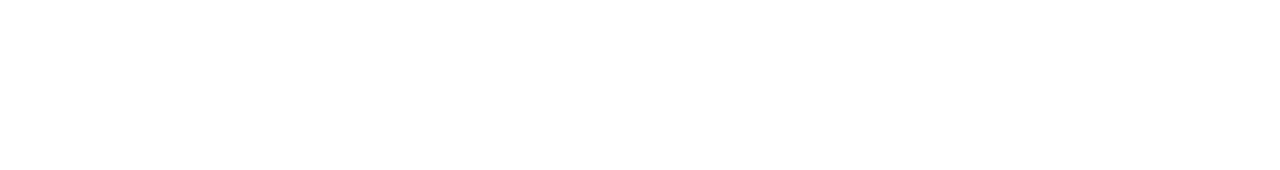
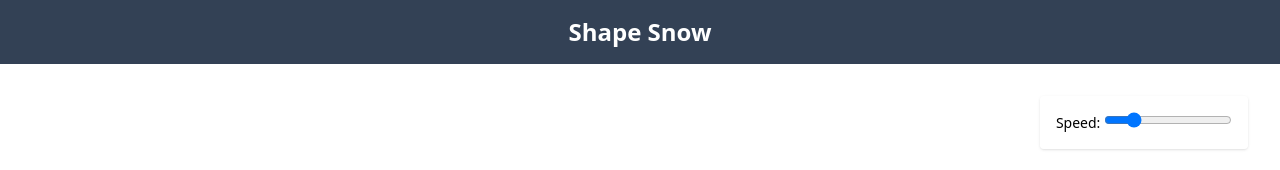
Before and after one commit to silbaram/silbaram.github.io, a Gatsby site: page /web-motion/shape-snow in a window 1280 px wide. Before the commit this address had no page. Built offline with nearby package versions, Linux system fonts and the light colour scheme; Gatsby itself is replaced by a stand-in of ours.

Commit message:
Add Shape Snow motion effect

```diff
--- a/src/data/projectCardDataList.js
+++ b/src/data/projectCardDataList.js
@@ -44,6 +44,15 @@
     tags: ['motion'],
     demoUrl: '/web-motion/alphabet-rain'
   },
+  {
+    id: 'motion-2',
+    type: 'motion',
+    title: 'Shape Snow',
+    description: 'Shapes fall like snow, pile up on the ground and melt away.',
+    imageUrl: 'https://placehold.co/600x400/2f855a/e2e8f0?text=Shape+Snow',
+    tags: ['motion'],
+    demoUrl: '/web-motion/shape-snow'
+  },
 ];
 
 export default projectCardDataList;
--- /dev/null
+++ b/src/pages/web-motion/shape-snow/index.js
@@ -0,0 +1,148 @@
+import React, { useEffect, useRef, useState } from "react"
+import ProjectDetail from "../../../components/ProjectDetail"
+import Seo from "../../../components/Seo"
+
+const ShapeSnowCanvas = ({ speed }) => {
+  const canvasRef = useRef(null)
+
+  useEffect(() => {
+    const canvas = canvasRef.current
+    if (!canvas) return
+    const ctx = canvas.getContext("2d")
+    let animationFrameId
+
+    let shapes = []
+    const baseSize = 30
+    let columns = 0
+    let stacks = []
+    const shapeTypes = ["circle", "square", "triangle"]
+
+    const resize = () => {
+      canvas.width = window.innerWidth
+      canvas.height = window.innerHeight
+      columns = Math.floor(canvas.width / baseSize)
+      stacks = Array(columns).fill(0)
+      shapes = []
+    }
+    resize()
+    window.addEventListener("resize", resize)
+
+    const spawnShape = time => {
+      const col = Math.floor(Math.random() * columns)
+      const x = col * baseSize + baseSize / 2
+      const type = shapeTypes[Math.floor(Math.random() * shapeTypes.length)]
+      shapes.push({
+        col,
+        x,
+        y: -baseSize,
+        size: baseSize,
+        type,
+        state: "falling",
+        landedAt: 0,
+        melt: 0,
+      })
+    }
+
+    const drawShape = shape => {
+      const size = shape.size * (1 - shape.melt)
+      const half = size / 2
+      ctx.save()
+      ctx.translate(shape.x, shape.y + (shape.size - size))
+      ctx.fillStyle = "rgba(255,255,255,0.8)"
+      if (shape.type === "circle") {
+        ctx.beginPath()
+        ctx.arc(0, half, half, 0, Math.PI * 2)
+        ctx.fill()
+      } else if (shape.type === "square") {
+        ctx.fillRect(-half, 0, size, size)
+      } else if (shape.type === "triangle") {
+        ctx.beginPath()
+        ctx.moveTo(-half, size)
+        ctx.lineTo(0, 0)
+        ctx.lineTo(half, size)
+        ctx.closePath()
+        ctx.fill()
+      }
+      ctx.restore()
+    }
+
+    let lastSpawn = 0
+    const spawnInterval = 600
+
+    const update = time => {
+      ctx.clearRect(0, 0, canvas.width, canvas.height)
+      if (time - lastSpawn > spawnInterval) {
+        spawnShape(time)
+        lastSpawn = time
+      }
+      shapes.forEach(shape => {
+        if (shape.state === "falling") {
+          shape.y += speed
+          const groundY =
+            canvas.height - (stacks[shape.col] + 1) * baseSize
+          if (shape.y >= groundY) {
+            shape.y = groundY
+            shape.state = "landed"
+            shape.landedAt = time
+            stacks[shape.col]++
+          }
+        } else if (shape.state === "landed") {
+          if (time - shape.landedAt > 2000) {
+            shape.melt += 0.005 * speed
+            if (shape.melt >= 1) {
+              shape.remove = true
+              stacks[shape.col]--
+              shapes.forEach(other => {
+                if (
+                  other.col === shape.col &&
+                  other.y < shape.y &&
+                  other.state === "landed"
+                ) {
+                  other.y += baseSize
+                }
+              })
+            }
+          }
+        }
+        drawShape(shape)
+      })
+      shapes = shapes.filter(s => !s.remove)
+      animationFrameId = requestAnimationFrame(update)
+    }
+    animationFrameId = requestAnimationFrame(update)
+
+    return () => {
+      window.removeEventListener("resize", resize)
+      cancelAnimationFrame(animationFrameId)
+    }
+  }, [speed])
+
+  return <canvas ref={canvasRef} className="absolute inset-0 w-full h-full" />
+}
+
+const ShapeSnowMotion = ({ location }) => {
+  const isFullscreen = location?.state?.isFullscreen ?? true
+  const [speed, setSpeed] = useState(1)
+  return (
+    <ProjectDetail title={"Shape Snow"} isFullscreen={isFullscreen} mainClassName="bg-transparent">
+      <div className="relative h-full">
+        <ShapeSnowCanvas speed={speed} />
+        <div className="absolute top-4 right-4 space-y-2 bg-white/70 p-4 rounded shadow text-sm">
+          <label className="block">
+            Speed: <input type="range" min="0.5" max="3" step="0.5" value={speed} onChange={e => setSpeed(parseFloat(e.target.value))} className="w-32" />
+          </label>
+        </div>
+      </div>
+    </ProjectDetail>
+  )
+}
+
+export const Head = () => (
+  <Seo
+    title="Shape Snow Motion"
+    description="Motion graphic of falling shapes that pile up and melt away."
+    keywords={["Motion", "Shape Snow", "Canvas"]}
+  />
+)
+
+export default ShapeSnowMotion
```
